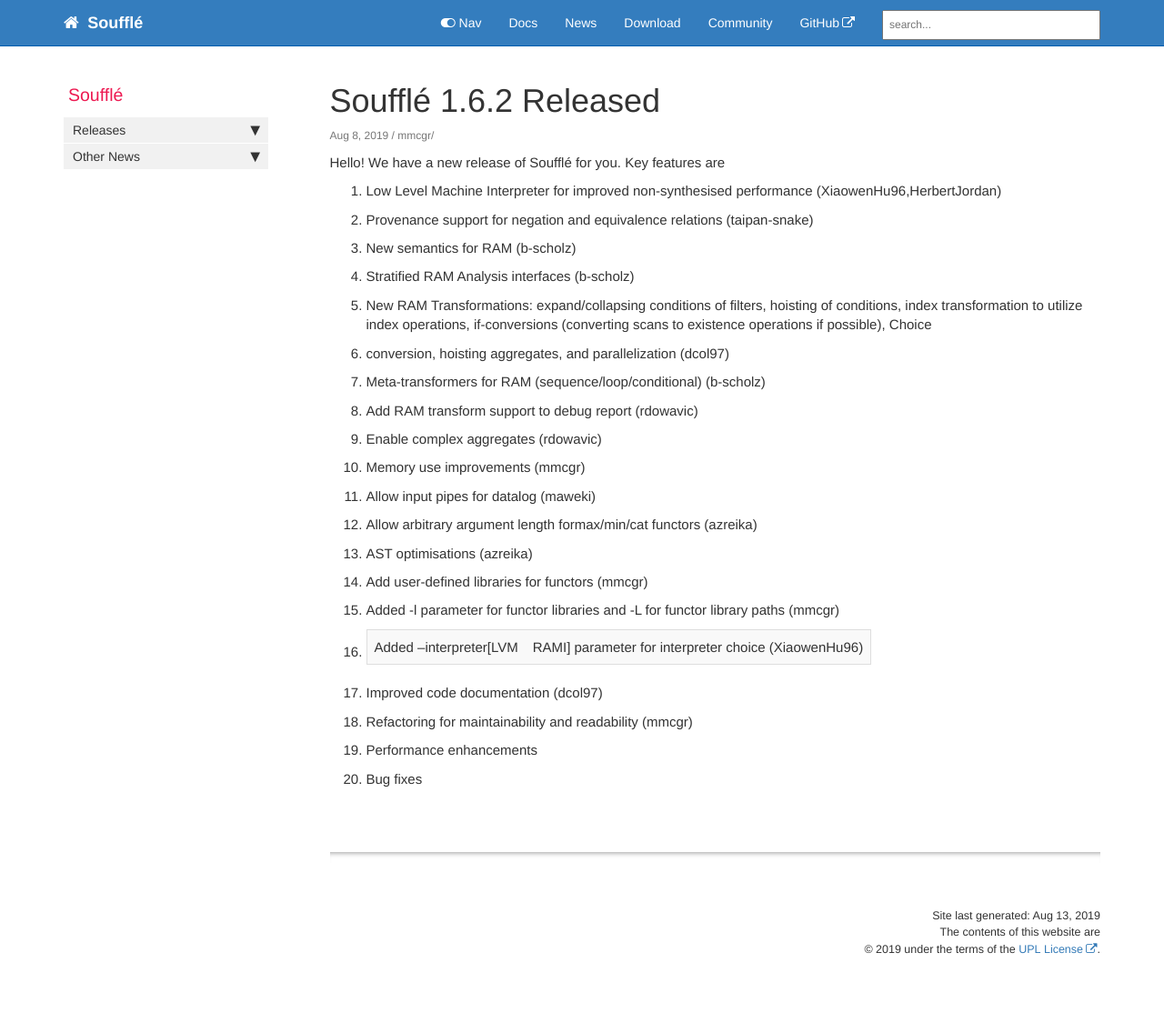
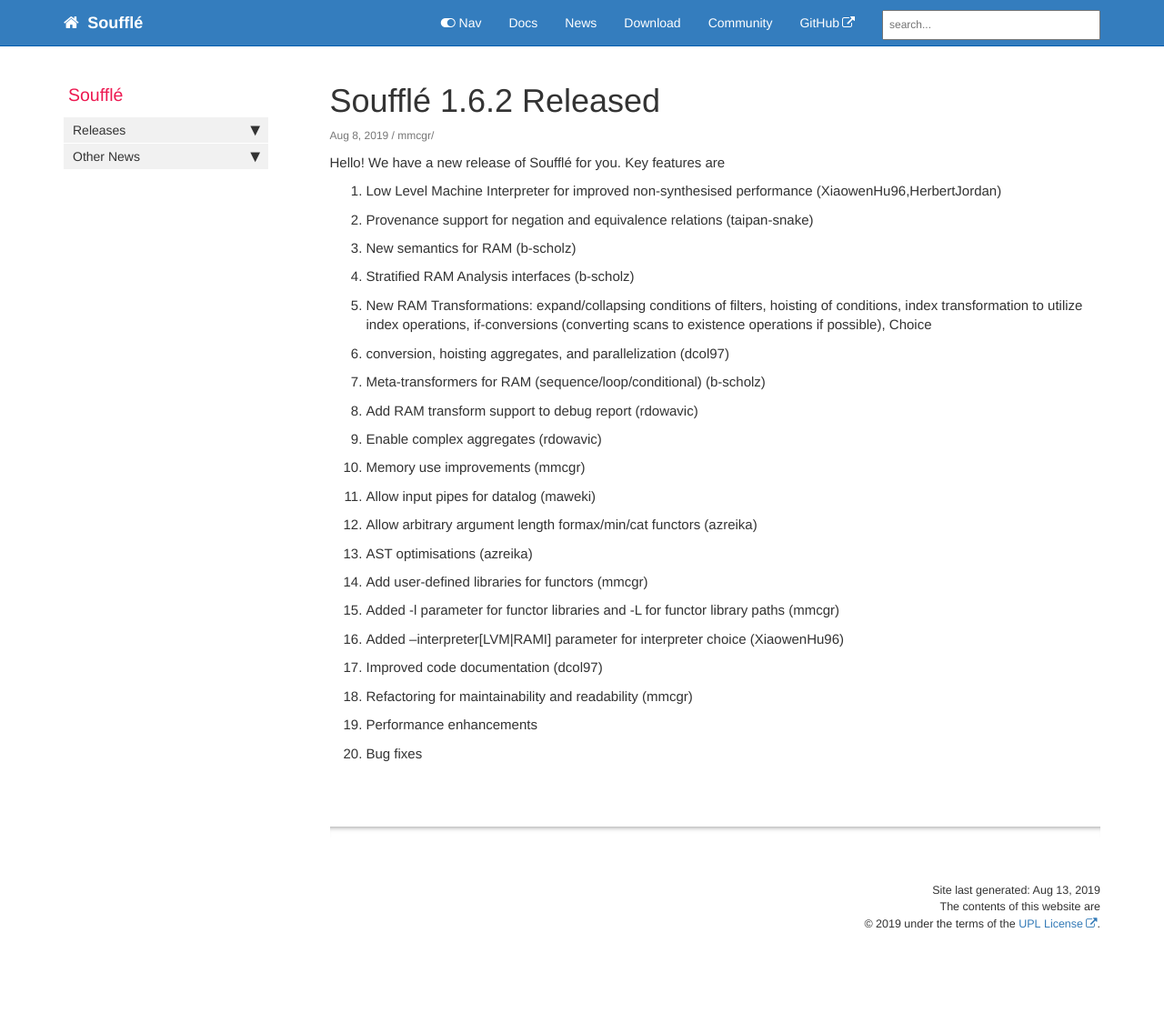
Before and after one commit to souffle-lang/souffle-lang.github.io, a Jekyll site: the page built from _posts/2019-08-08-release.md, in a window 1280 px wide. Shown: the whole page at 91% size. Built offline with Jekyll 4.4.1, drawn with Linux system fonts in a browser that asks for light colours; comment, search, counter and statistics services are not loaded; after the commit the page ends 1086 px from its top, so only the background shows below that.

Commit message:
Escape github markdown sequence

```diff
--- a/_posts/2019-08-08-release.md
+++ b/_posts/2019-08-08-release.md
@@ -25,7 +25,7 @@ Hello! We have a new release of Soufflé for you. Key features are
 13. AST optimisations (azreika)
 14. Add user-defined libraries for functors (mmcgr)
 15. Added -l parameter for functor libraries and -L for functor library paths (mmcgr)
-16. Added --interpreter[LVM|RAMI] parameter for interpreter choice (XiaowenHu96)
+16. Added --interpreter[LVM\|RAMI] parameter for interpreter choice (XiaowenHu96)
 17. Improved code documentation (dcol97)
 18. Refactoring for maintainability and readability (mmcgr)
 19. Performance enhancements
```
